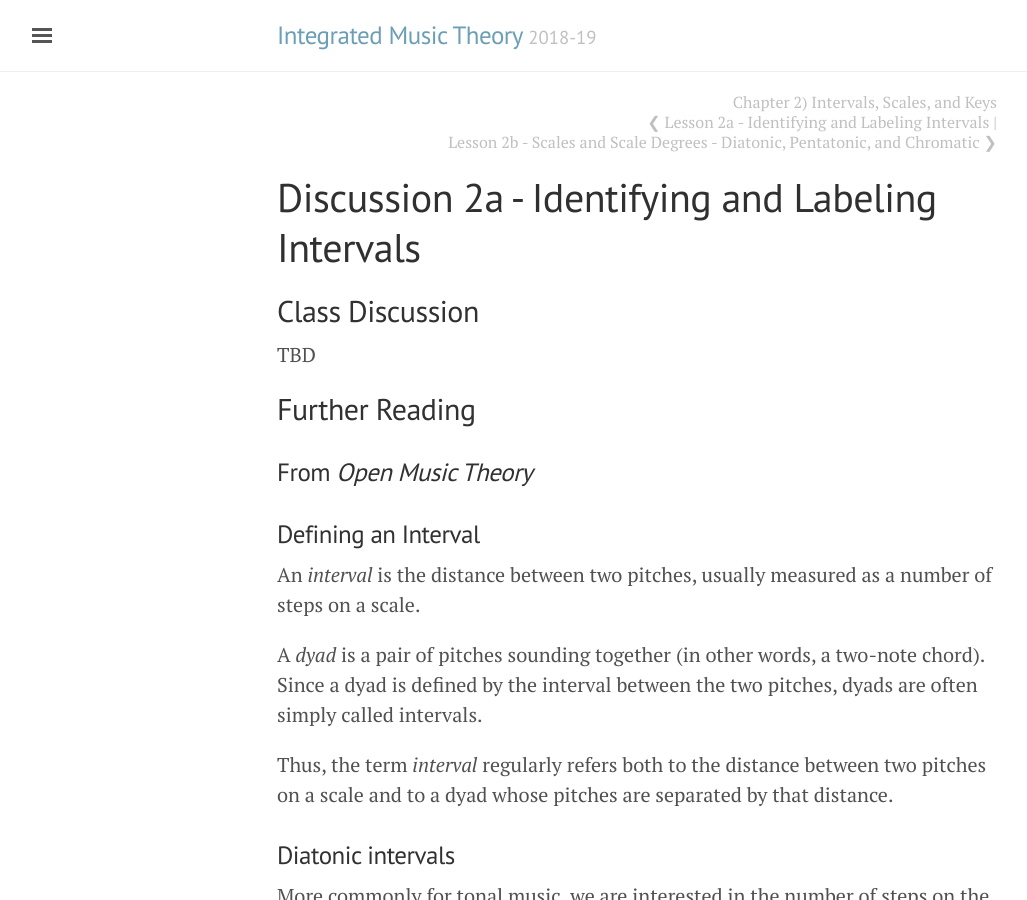
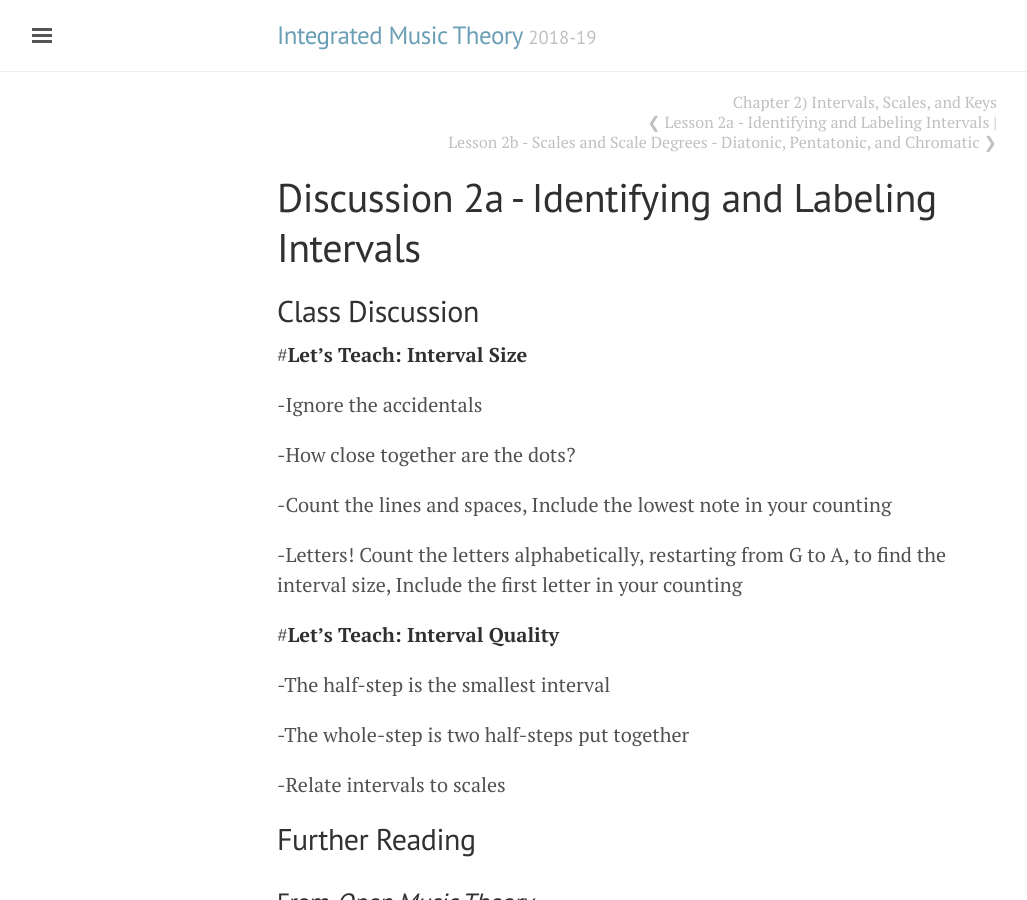
Before and after one commit to intmus/inttheory19-20, a Jekyll site: the page built from _02-int-scales-keys/a2-intervals.md, in a window 1280 px wide and 900 px high. Shown: the whole window, without its empty margins (3-1030 px from the left). Built offline with Jekyll 4.4.1, drawn with Linux system fonts in a browser that asks for light colours.

Commit message:
Update a2-intervals.md

```diff
--- a/_02-int-scales-keys/a2-intervals.md
+++ b/_02-int-scales-keys/a2-intervals.md
@@ -5,7 +5,23 @@ title: Discussion 2a - Identifying and Labeling Intervals
 
 ## Class Discussion
 
-TBD
+#**Let's Teach: Interval Size**
+
+-Ignore the accidentals
+
+-How close together are the dots?
+
+-Count the lines and spaces, Include the lowest note in your counting
+
+-Letters! Count the letters alphabetically, restarting from G to A, to find the interval size, Include the first letter in your counting
+
+#**Let's Teach: Interval Quality**
+
+-The half-step is the smallest interval
+
+-The whole-step is two half-steps put together
+
+-Relate intervals to scales
 
 ## Further Reading
 
```
